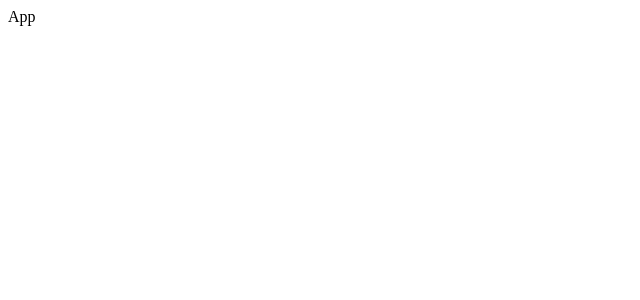
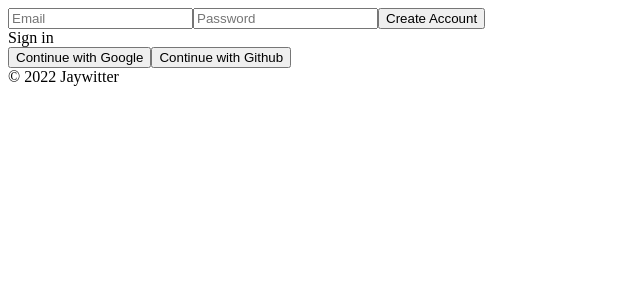
Before and after one commit to jungwonyu/jaywitter, a React (Create React App) app: page / in a window 1280 px wide. Shown: the top 300 px of the page, without its empty margins (0-640 px from the left). Built offline with nearby package versions, Linux system fonts and the light colour scheme; no server answers.

Commit message:
feat: logInAndlogOut with Auth

```diff
--- a/package.json
+++ b/package.json
@@ -6,9 +6,11 @@
     "@testing-library/jest-dom": "^5.16.5",
     "@testing-library/react": "^13.4.0",
     "@testing-library/user-event": "^13.5.0",
+    "firebase": "^9.13.0",
     "react": "^18.2.0",
     "react-dom": "^18.2.0",
-    "react-scripts": "5.0.1",
+    "react-router-dom": "^5.0.0",
+    "react-scripts": "^2.1.3",
     "web-vitals": "^2.1.4"
   },
   "scripts": {
--- a/src/App.js
+++ /dev/null
@@ -1,5 +0,0 @@
-function App() {
-  return <div>App</div>;
-}
-
-export default App;
--- /dev/null
+++ b/src/components/App.js
@@ -0,0 +1,28 @@
+import React from 'react';
+import { useEffect, useState } from 'react';
+import AppRouter from './Router';
+import { authService } from '../fbase';
+
+function App() {
+  const [init, setInit] = useState(false);
+  const [isLoggedIn, setIsLoggedIn] = useState(false);
+
+  useEffect(() => {
+    authService.onAuthStateChanged((user) => {
+      if (user) {
+        setIsLoggedIn(true);
+      } else {
+        setIsLoggedIn(false);
+      }
+      setInit(true);
+    });
+  }, []);
+  return (
+    <>
+      {init ? <AppRouter isLoggedIn={isLoggedIn} /> : 'Initializing...'}
+      <footer>&copy; {new Date().getFullYear()} Jaywitter</footer>
+    </>
+  );
+}
+
+export default App;
--- /dev/null
+++ b/src/components/Navigation.js
@@ -0,0 +1,19 @@
+import React from 'react';
+import { Link } from 'react-router-dom';
+
+const Navigation = () => {
+  return (
+    <nav>
+      <ul>
+        <li>
+          <Link to='/'>Home</Link>
+        </li>
+        <li>
+          <Link to='/profile'>My Profile</Link>
+        </li>
+      </ul>
+    </nav>
+  );
+};
+
+export default Navigation;
--- /dev/null
+++ b/src/components/Router.js
@@ -0,0 +1,32 @@
+import React from 'react';
+import { HashRouter as Router, Route, Switch } from 'react-router-dom';
+import Auth from '../routes/Auth';
+import Home from '../routes/Home';
+import Profile from '../routes/Profile';
+import Navigation from './Navigation';
+
+const AppRouter = ({ isLoggedIn }) => {
+  return (
+    <Router>
+      {isLoggedIn && <Navigation />}
+      <Switch>
+        {isLoggedIn ? (
+          <>
+            <Route exact path='/'>
+              <Home />
+            </Route>
+            <Route exact path='/profile'>
+              <Profile />
+            </Route>
+          </>
+        ) : (
+          <Route exact path='/'>
+            <Auth />
+          </Route>
+        )}
+      </Switch>
+    </Router>
+  );
+};
+
+export default AppRouter;
--- /dev/null
+++ b/src/fbase.js
@@ -0,0 +1,18 @@
+import firebase from 'firebase/compat/app';
+import 'firebase/compat/auth';
+import 'firebase/compat/firestore';
+import 'firebase/auth';
+
+const firebaseConfig = {
+  apiKey: process.env.REACT_APP_API_KEY,
+  authDomain: process.env.REACT_APP_AUTH_DOMAIN,
+  projectId: process.env.REACT_APP_PROJECT_ID,
+  storageBucket: process.env.REACT_APP_STORAGE_BUCKET,
+  messagingSenderId: process.env.REACT_APP_MESSAGING_SENDER_ID,
+  appId: process.env.REACT_APP_APP_ID,
+};
+
+firebase.initializeApp(firebaseConfig);
+
+export const firebaseInstance = firebase;
+export const authService = firebase.auth();
--- a/src/index.js
+++ b/src/index.js
@@ -1,10 +1,6 @@
 import React from 'react';
 import ReactDOM from 'react-dom/client';
-import App from './App';
+import App from './components/App';
 
 const root = ReactDOM.createRoot(document.getElementById('root'));
-root.render(
-  <React.StrictMode>
-    <App />
-  </React.StrictMode>
-);
+root.render(<App />);
--- /dev/null
+++ b/src/routes/Auth.js
@@ -0,0 +1,95 @@
+import React from 'react';
+import { authService, firebaseInstance } from '../fbase';
+
+const Auth = () => {
+  const [email, setEmail] = React.useState('');
+  const [password, setPassword] = React.useState('');
+  const [newAccount, setNewAccount] = React.useState(true);
+  const [error, setError] = React.useState('');
+
+  const toggleAccount = () => setNewAccount((prev) => !prev);
+
+  const onSubmit = async (e) => {
+    e.preventDefault();
+    try {
+      let data;
+      if (newAccount) {
+        // create account
+        data = await authService.createUserWithEmailAndPassword(
+          email,
+          password
+        );
+      } else {
+        // login
+        data = await authService.signInWithEmailAndPassword(email, password);
+      }
+      console.log(data);
+    } catch (error) {
+      setError(error.message);
+    }
+  };
+
+  const onSocialClick = async (e) => {
+    const {
+      target: { name },
+    } = e;
+    let provider;
+    if (name === 'google') {
+      provider = new firebaseInstance.auth.GoogleAuthProvider();
+    } else if (name === 'github') {
+      provider = new firebaseInstance.auth.GithubAuthProvider();
+    }
+    const data = await authService.signInWithPopup(provider);
+    console.log(data);
+  };
+
+  const onChange = (e) => {
+    const {
+      target: { name, value },
+    } = e;
+    if (name === 'email') {
+      setEmail(value);
+    } else if (name === 'password') {
+      setPassword(value);
+    }
+  };
+
+  return (
+    <div>
+      <form onSubmit={onSubmit}>
+        <input
+          name='email'
+          type='email'
+          placeholder='Email'
+          required
+          value={email}
+          onChange={onChange}
+        />
+        <input
+          name='password'
+          type='password'
+          placeholder='Password'
+          required
+          value={password}
+          onChange={onChange}
+        />
+        <input type='submit' value={newAccount ? 'Create Account' : 'Log In'} />
+        {error}
+      </form>
+      <span onClick={toggleAccount}>
+        {newAccount ? 'Sign in' : 'Create Account'}
+      </span>
+
+      <div>
+        <button onClick={onSocialClick} name='google'>
+          Continue with Google
+        </button>
+        <button onClick={onSocialClick} name='github'>
+          Continue with Github
+        </button>
+      </div>
+    </div>
+  );
+};
+
+export default Auth;
--- /dev/null
+++ b/src/routes/EditProfile.js
@@ -0,0 +1,5 @@
+import React from 'react';
+
+const EditProfile = () => <span>EditProfile</span>;
+
+export default EditProfile;
--- /dev/null
+++ b/src/routes/Home.js
@@ -0,0 +1,9 @@
+import React from 'react';
+
+const Home = () => (
+  <>
+    <span>Home</span>
+  </>
+);
+
+export default Home;
--- /dev/null
+++ b/src/routes/Profile.js
@@ -0,0 +1,20 @@
+import React from 'react';
+import { authService } from '../fbase';
+import { useHistory } from 'react-router-dom';
+
+const Profile = () => {
+  const history = useHistory();
+
+  const onLogOutClick = () => {
+    authService.signOut();
+    history.push('/');
+  };
+
+  return (
+    <>
+      <button onClick={onLogOutClick}>Log Out</button>
+    </>
+  );
+};
+
+export default Profile;
```
Also changed, not shown: 2 other files (tests, documents, lock files or other folders).
